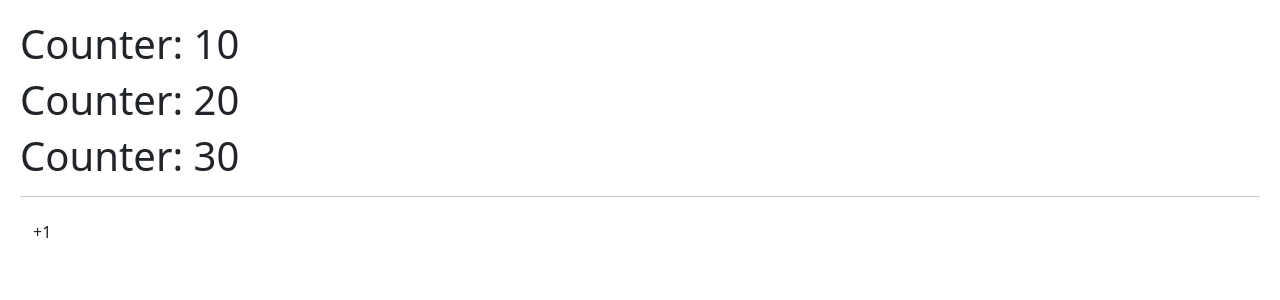
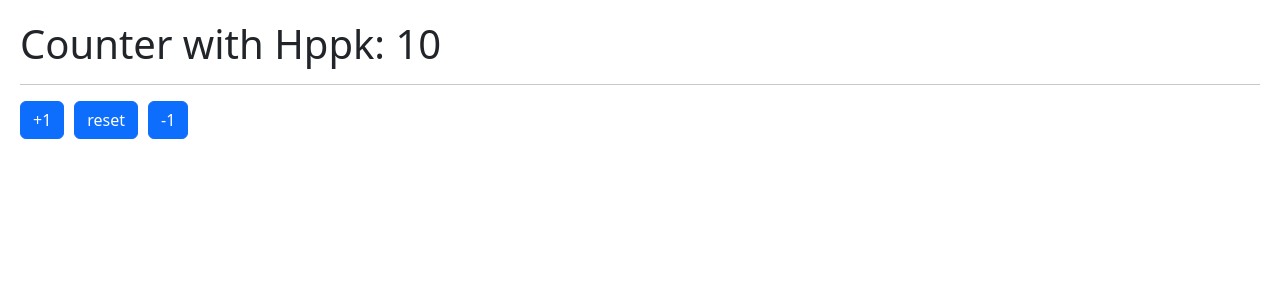
Before and after one commit to SoyDoryam/hook-app, a React (Vite) app: page / in a window 1280 px wide. Shown: the top 300 px of the page. Built offline with nearby package versions, Linux system fonts and the light colour scheme.

Commit message:
useCounter - CustomHook

```diff
--- /dev/null
+++ b/src/01-useState/CounterWithCustomHook.jsx
@@ -0,0 +1,20 @@
+import { useCounter } from "../hooks/useCounter"
+
+export const CounterWithCustomHook = () => {
+    const { counter } = useCounter();
+
+    return (
+        <>
+            <h1>Counter with Hppk: {counter}</h1>
+
+            <hr />
+
+            <button
+                className="btn btn-primary"
+                onClick={() => counter(counter)}
+            >+1</button>
+            <button className="btn btn-primary">reset</button>
+            <button className="btn btn-primary">-1</button>
+        </>
+    )
+}
--- /dev/null
+++ b/src/hooks/useCounter.js
@@ -0,0 +1,9 @@
+import { useState } from "react"
+
+export const useCounter = (initialValue = 10) => {
+    const [counter, setCounter] = useState(initialValue);
+
+    return {
+        counter,
+    }
+}
--- a/src/main.jsx
+++ b/src/main.jsx
@@ -1,12 +1,13 @@
 import React from 'react'
 import ReactDOM from 'react-dom/client'
 // import { HooksApp } from './HooksApp'
-import { CounterApp } from './01-useState/CounterApp'
+// import { CounterApp } from './01-useState/CounterApp'
+import { CounterWithCustomHook } from './01-useState/CounterWithCustomHook'
 
 import './index.css'
 
 ReactDOM.createRoot(document.getElementById('root')).render(
   <React.StrictMode>
-    <CounterApp />
+    <CounterWithCustomHook />
   </React.StrictMode>,
 )
```
